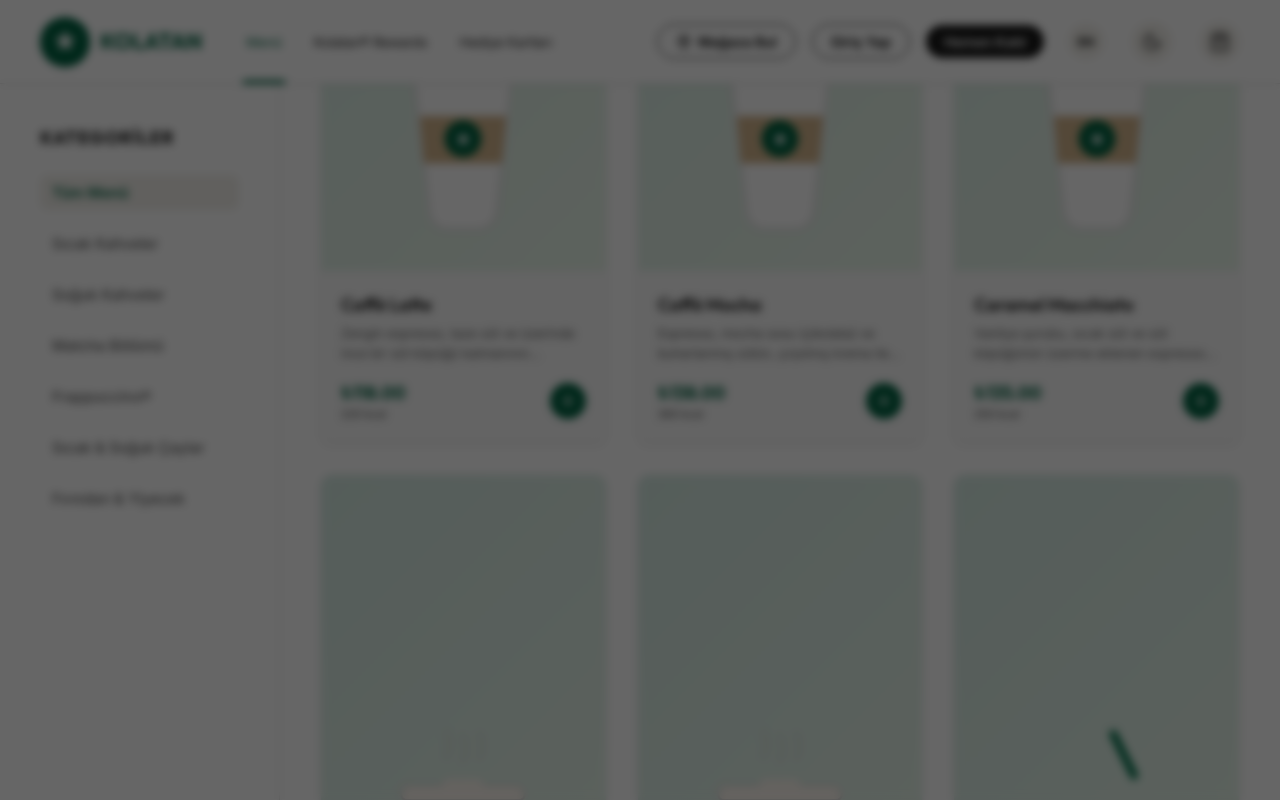
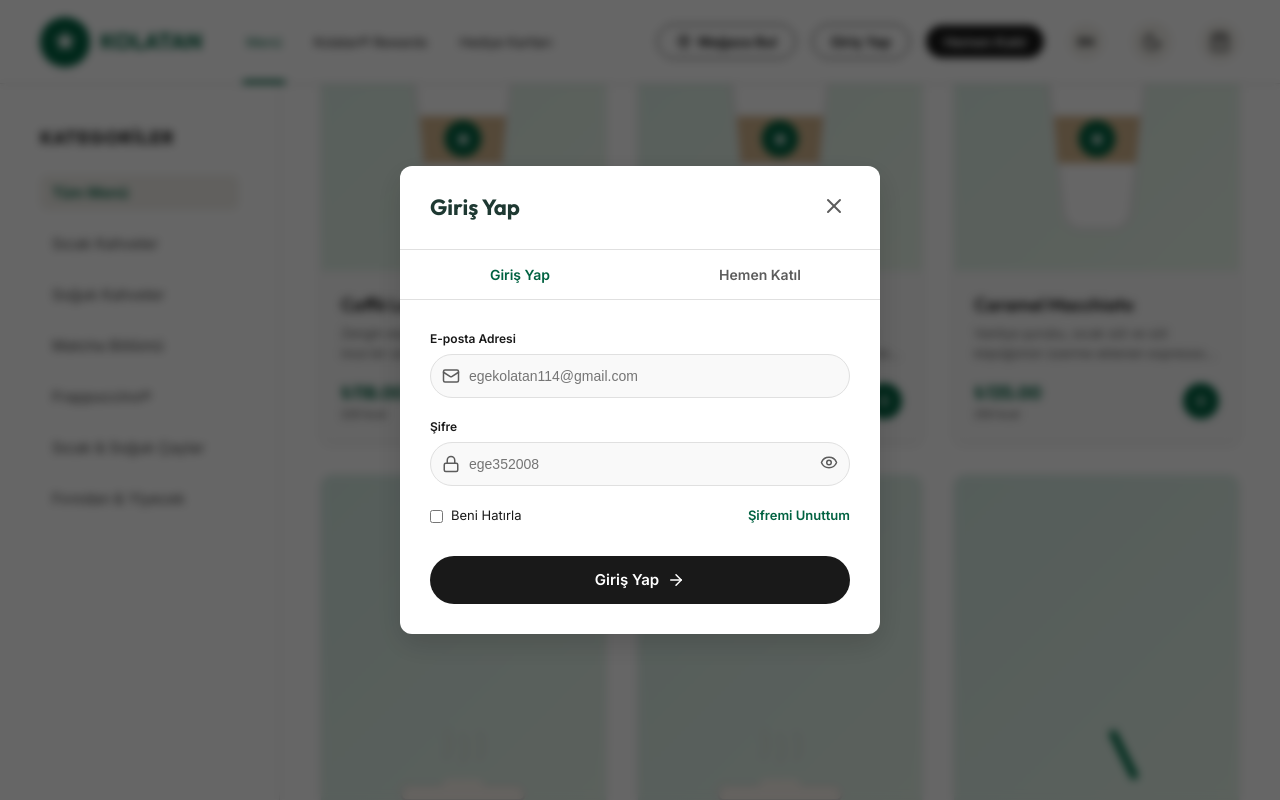
Before and after one commit to egekolatan/Dashboard-and-CRUD-Projesi, a React (Vite) app in the folder proje2/: page / in a window 1280 px wide. Both pictures are taken after a click on the button 567 px from the left and 1121 px from the top of the page. Shown: the part 721-1521 px from the top of the page. Built offline with nearby package versions, Linux system fonts and the light colour scheme.

Commit message:
Fix login modal nesting layout bug

```diff
--- a/proje2/src/components/LoginModal.jsx
+++ b/proje2/src/components/LoginModal.jsx
@@ -76,12 +76,9 @@ export default function LoginModal({ isOpen, onClose, initialMode = 'login', onL
   };
 
   return (
-    <>
-      {/* Background Overlay */}
-      <div className="sb-modal-overlay" onClick={onClose}></div>
-
+    <div className="sb-modal-overlay" onClick={onClose}>
       {/* Modal Container */}
-      <div className="sb-modal" style={{ maxWidth: '480px', padding: '0' }}>
+      <div className="sb-modal" style={{ maxWidth: '480px', padding: '0', display: 'flex', flexDirection: 'column', height: 'auto', maxHeight: '90vh' }} onClick={(e) => e.stopPropagation()}>
         {/* Header Section */}
         <div style={{ padding: '24px 30px', borderBottom: '1px solid var(--sb-border)', display: 'flex', justifyContent: 'space-between', alignItems: 'center' }}>
           <h2 style={{ fontFamily: 'var(--font-heading)', fontWeight: '800', fontSize: '22px', color: 'var(--sb-dark-green)', margin: 0 }}>
@@ -287,6 +284,6 @@ export default function LoginModal({ isOpen, onClose, initialMode = 'login', onL
           </form>
         </div>
       </div>
-    </>
+    </div>
   );
 }
```
